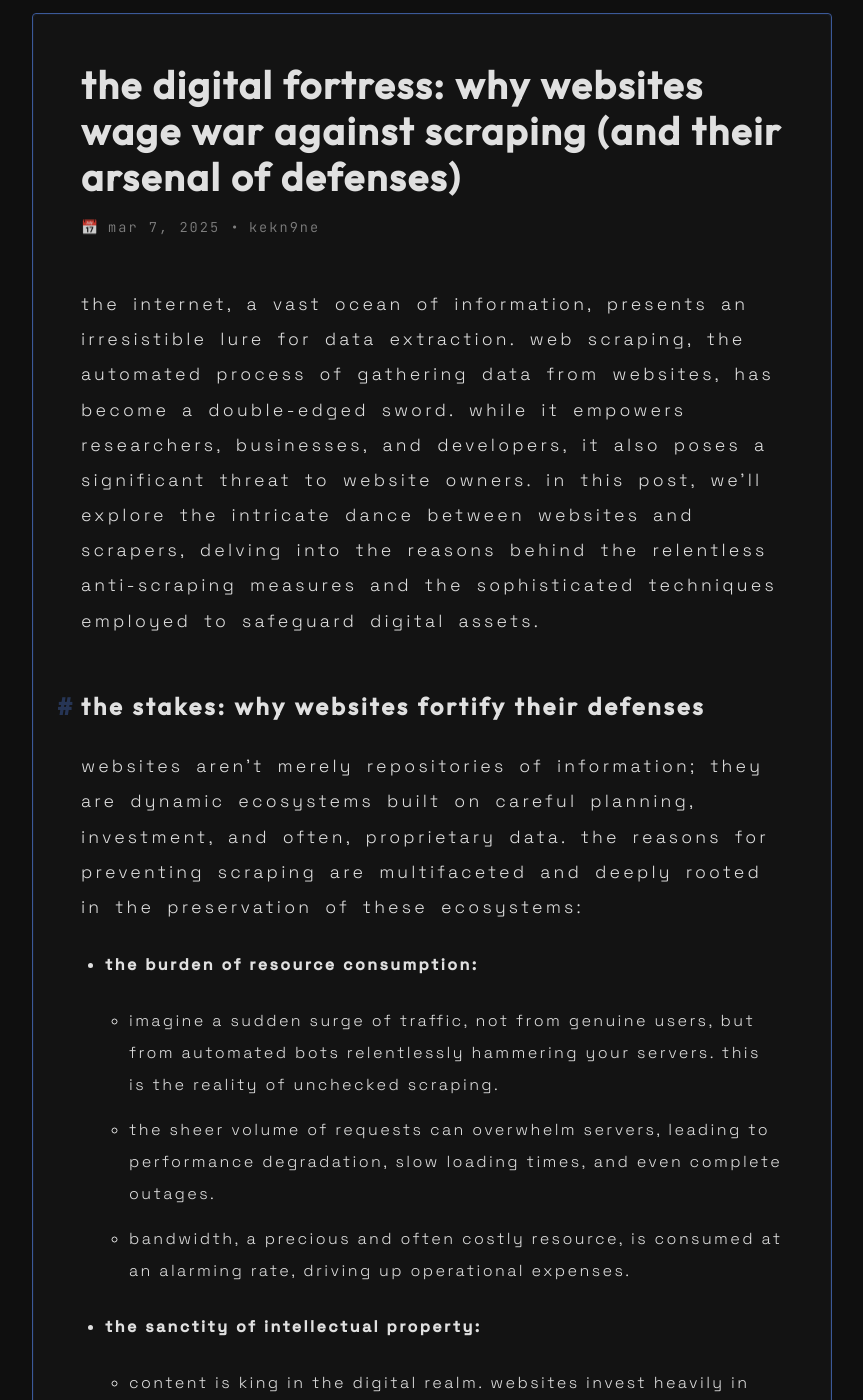
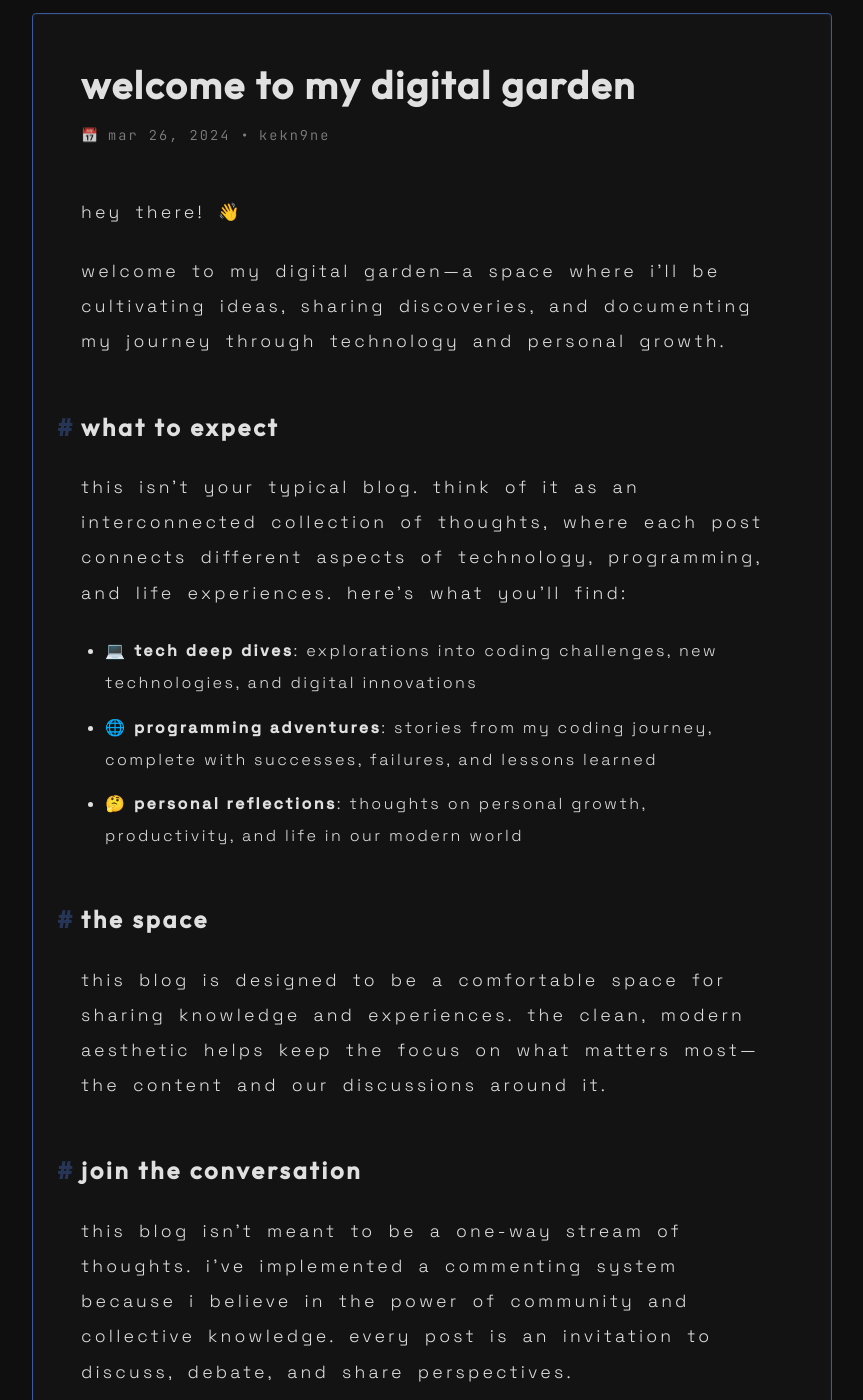
Before and after one commit to kekn9ne/blog, a Jekyll site: the page built from _posts/2024-03-26-welcome-to-my-digital-garden.md, in a window 1280 px wide and 1400 px high, scrolled down 238 px. Shown: the whole window, without its empty margins (208-1071 px from the left). Built offline with Jekyll 4.4.1, drawn with Linux system fonts in a browser that asks for light colours; comment, search, counter and statistics services are not loaded; some of the changed text lies outside the part shown.

Commit message:
Update Welcome to My Digital Garden

```diff
--- a/_posts/2024-03-26-welcome-to-my-digital-garden.md
+++ b/_posts/2024-03-26-welcome-to-my-digital-garden.md
@@ -1,87 +1,63 @@
 ---
+layout: post
+title: "Welcome to My Digital Garden"
+date: 2024-03-26 12:00:00 +0000
 author: kekn9ne
-layout: post
-date: '2025-03-07 04:12 +0300'
+description: "Join me on a journey through technology, programming, and personal growth. Discover tech deep dives, coding adventures, and insights about modern development."
+categories: [personal, technology]
+tags:
+  - welcome
+  - technology
+  - programming
+  - personal-growth
+  - blog
+twitter:
+  card: summary_large_image
+locale: en_US
 comments: true
-published: true
-title: >-
-  The Digital Fortress: Why Websites Wage War Against Scraping (and Their
-  Arsenal of Defenses)
-description: >-
-  Explore why websites fiercely defend against web scraping. Learn about
-  anti-scraping techniques like CAPTCHAs, IP blocking, and WAFs, and understand
-  the ethical implications of data extraction.
-categories: programming
-tags: >-
-  web scraping, data extraction, anti-scraping, web security, bots, robots.txt,
-  CAPTCHA, IP blocking, rate limiting, user-agent, dynamic content, honeypot,
-  WAF, API, JavaScript, TLS fingerprinting, ethical scraping, web development,
-  cybersecurity
+seo:
+  type: BlogPosting
+  tags: welcome, technology, programming, personal-growth, blog
 ---
-The internet, a vast ocean of information, presents an irresistible lure for data extraction. Web scraping, the automated process of gathering data from websites, has become a double-edged sword. While it empowers researchers, businesses, and developers, it also poses a significant threat to website owners. In this post, we'll explore the intricate dance between websites and scrapers, delving into the reasons behind the relentless anti-scraping measures and the sophisticated techniques employed to safeguard digital assets.
 
-## The Stakes: Why Websites Fortify Their Defenses
+Hey there! 👋
 
-Websites aren't merely repositories of information; they are dynamic ecosystems built on careful planning, investment, and often, proprietary data. The reasons for preventing scraping are multifaceted and deeply rooted in the preservation of these ecosystems:
+Welcome to my digital garden—a space where I'll be cultivating ideas, sharing discoveries, and documenting my journey through technology and personal growth.
 
-* **The Burden of Resource Consumption:**
-    * Imagine a sudden surge of traffic, not from genuine users, but from automated bots relentlessly hammering your servers. This is the reality of unchecked scraping.
-    * The sheer volume of requests can overwhelm servers, leading to performance degradation, slow loading times, and even complete outages.
-    * Bandwidth, a precious and often costly resource, is consumed at an alarming rate, driving up operational expenses.
-* **The Sanctity of Intellectual Property:**
-    * Content is king in the digital realm. Websites invest heavily in creating original content, from articles and images to product descriptions and proprietary data.
-    * Scraping enables the unauthorized duplication and redistribution of this content, infringing on copyright and undermining the creator's efforts.
-    * Theft of pricing data, or product availability, can give an unfair advantage to competitors.
-* **The Integrity of Data and Analytics:**
-    * Websites rely on accurate analytics to understand user behavior, track traffic patterns, and make informed business decisions.
-    * Scraping activity distorts these metrics, rendering them unreliable and hindering effective decision-making.
-    * Sensitive user data, when scraped, can cause huge problems for a website.
-* **The Preservation of User Experience:**
-    * A website's primary purpose is to serve its users. Scraping can disrupt this purpose, leading to slow loading times, broken functionalities, and a degraded user experience.
-    * Scrapers can also abuse API's, and make them unusable for legitimate users.
-* **The Ethical and Legal Tightrope:**
-    * Many websites explicitly prohibit scraping in their terms of service. Violating these terms can lead to legal repercussions.
-    * Beyond legal considerations, there are ethical implications. Scraping without consent can be seen as an invasion of privacy and a violation of digital boundaries.
+## What to Expect
 
-## The Arsenal: Anti-Scraping Techniques in Detail
+This isn't your typical blog. Think of it as an interconnected collection of thoughts, where each post connects different aspects of technology, programming, and life experiences. Here's what you'll find:
 
-To combat the relentless onslaught of scrapers, websites have developed a sophisticated arsenal of defenses:
+- 💻 **Tech Deep Dives**: Explorations into coding challenges, new technologies, and digital innovations
+- 🌐 **Programming Adventures**: Stories from my coding journey, complete with successes, failures, and lessons learned
+- 🤔 **Personal Reflections**: Thoughts on personal growth, productivity, and life in our modern world
 
-* **The Gatekeeper: Robots.txt:**
-    * This simple text file acts as a set of guidelines for web crawlers, indicating which parts of the website should not be accessed.
-    * While it relies on the scraper's compliance, it serves as a first line of defense.
-    * It is more of a polite request, than an actual security measure.
-* **The Human Test: CAPTCHAs:**
-    * CAPTCHAs, such as reCAPTCHA, are designed to distinguish humans from bots.
-    * They present challenges that are easy for humans to solve but difficult for automated programs.
-    * Modern CAPTCHA's use complex AI to analyze user behavior.
-* **The Watchtower: IP Blocking and Rate Limiting:**
-    * Websites monitor IP addresses for suspicious activity, such as an excessive number of requests.
-    * IP blocking prevents access from known scraping IP addresses, while rate limiting restricts the number of requests an IP can make within a given time frame.
-* **The Identity Check: User-Agent Detection:**
-    * The User-Agent string provides information about the browser and operating system making a request.
-    * Websites can block requests from known scraping tools or those with suspicious User-Agent strings.
-    * Scrapers will often rotate user agents to try and bypass this.
-* **The Dynamic Shield: Dynamic Content Loading:**
-    * Modern websites often use JavaScript to load content dynamically, making it difficult for simple scrapers to extract data.
-    * Headless browsers, such as Puppeteer and Playwright, have emerged as tools to combat this.
-* **The Hidden Trap: Honeypot Traps:**
-    * Honeypots are hidden links or form fields that are invisible to human users but visible to scrapers.
-    * When a scraper accesses a honeypot, it is flagged and blocked.
-* **The Guardian: Web Application Firewalls (WAFs):**
-    * WAFs analyze incoming HTTP traffic and block malicious requests, including those from scrapers.
-    * They can detect patterns associated with scraping activity, such as rapid requests and unusual User-Agent strings.
-* **The Key to the Kingdom: API Keys and Authentication:**
-    * If a website provides an API, they will require API keys, and authentication. This allows them to monitor and control usage, and prevent abuse.
-* **The Puzzle Master: JavaScript Challenges:**
-    * Websites can embed JavaScript code that challenges the browser to solve a puzzle or perform a calculation.
-    * Scrapers that cannot execute JavaScript will fail the challenge and be blocked.
-* **The Fingerprint: TLS Fingerprinting:**
-    * This advanced technique analyzes the TLS/SSL handshake to identify the client's software and operating system.
-    * It can detect scraping tools based on their unique TLS fingerprints.
+## The Space
 
-## The Ethical Imperative: Scraping Responsibly
+This blog is designed to be a comfortable space for sharing knowledge and experiences. The clean, modern aesthetic helps keep the focus on what matters most—the content and our discussions around it.
 
-While scraping can be a powerful tool, it's crucial to use it responsibly and ethically. Respecting website terms of service, seeking legitimate data access methods, and avoiding excessive requests are essential for maintaining a healthy and sustainable web ecosystem.
+## Join the Conversation
 
-The ongoing battle between websites and scrapers highlights the importance of data security and ethical practices in the digital age. As technology evolves, so too will the techniques used to protect and extract data.
+This blog isn't meant to be a one-way stream of thoughts. I've implemented a commenting system because I believe in the power of community and collective knowledge. Every post is an invitation to discuss, debate, and share perspectives.
+
+## What's Next?
+
+In the coming posts, expect:
+- Technical tutorials with practical applications
+- Reviews of new tools and technologies
+- Reflections on the state of tech and its impact on society
+- Personal projects and experiments
+
+## Stay Connected
+
+Feel free to:
+- Leave comments on posts that resonate with you
+- Follow me on [GitHub](https://github.com/kekn9ne)
+- Subscribe to the RSS feed to stay updated
+
+Remember, we're all students and teachers simultaneously. Let's learn and grow together.
+
+Welcome to the journey! 🚀
+
+---
+*"The future is already here – it's just not evenly distributed." - William Gibson*
```
